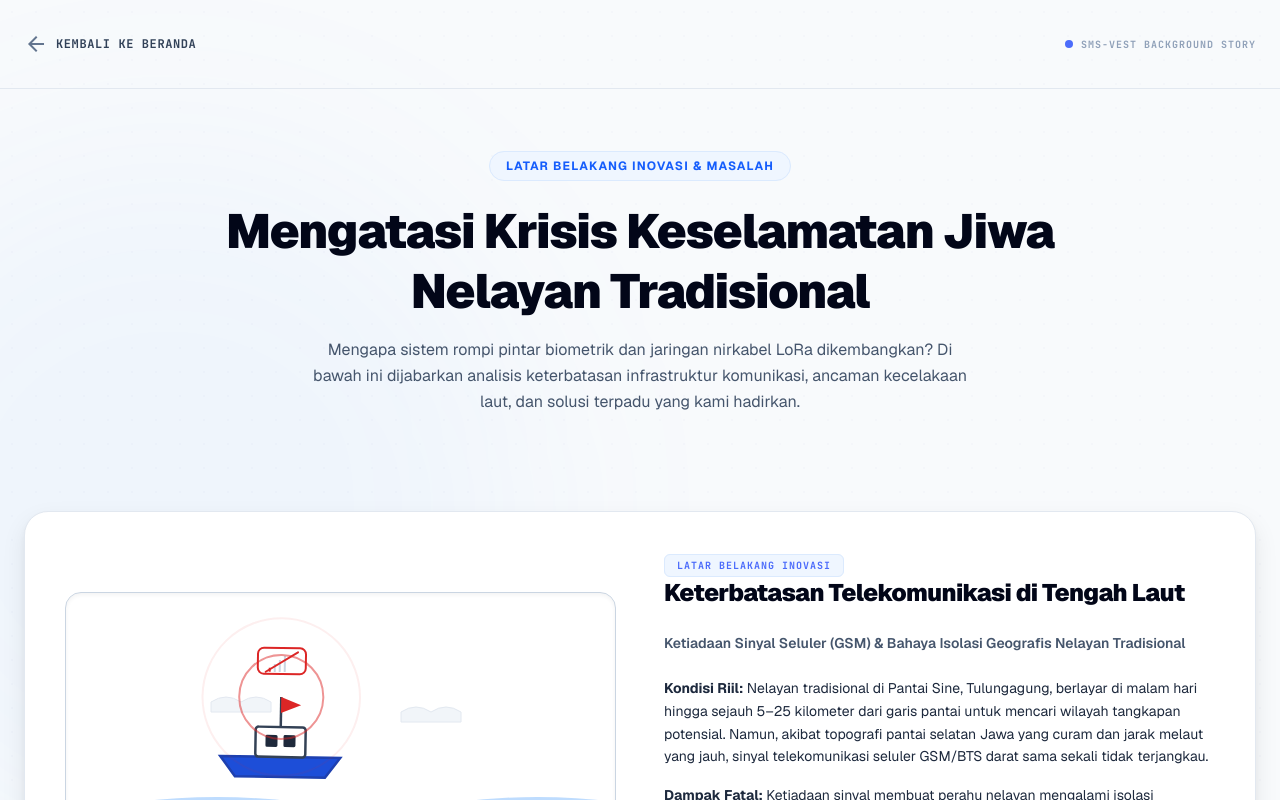
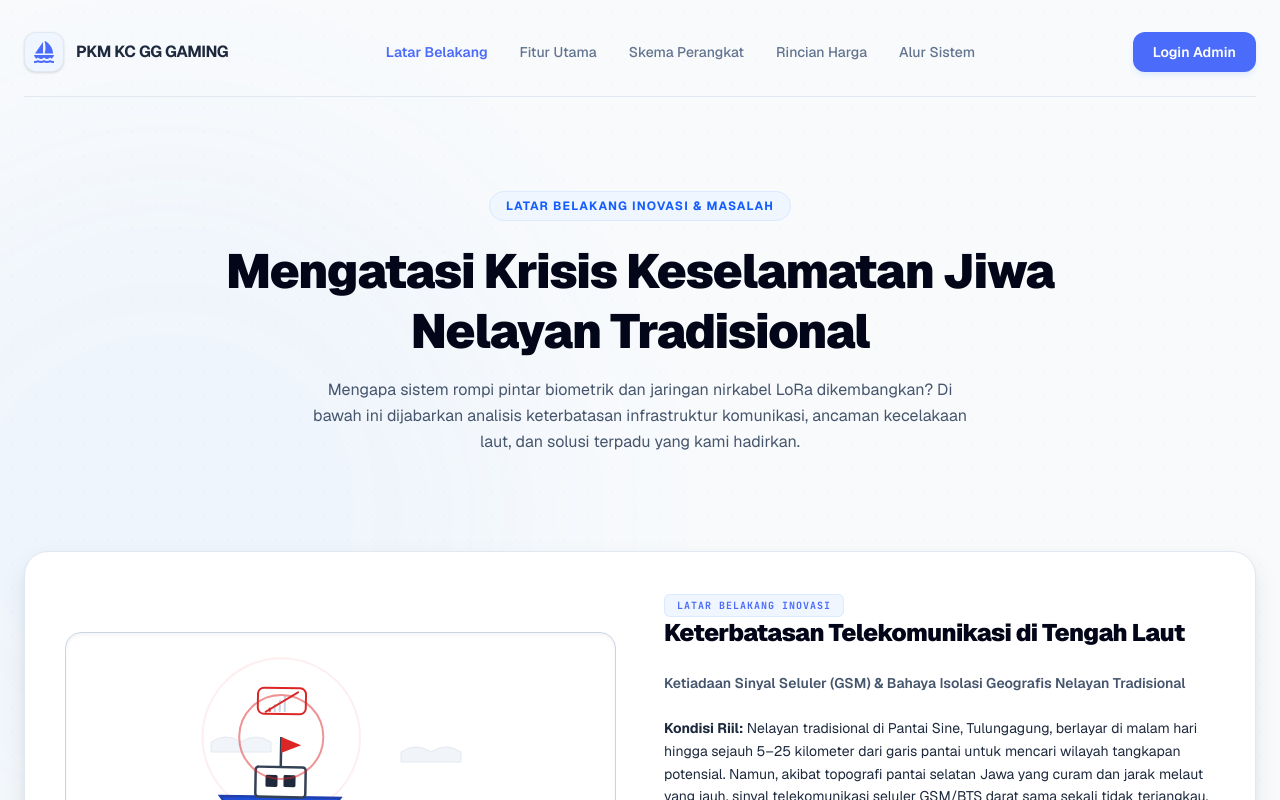
Before and after one commit to hellyoshaqiqie17/pkm-kc, a Next.js app: page /background in a window 1280 px wide. Shown: the top 800 px of the page. Built offline with nearby package versions, Linux system fonts and the light colour scheme; a web font is replaced by a local one.

Commit message:
fix: align header navigation and resolve active state styling clashing between landing page and background page

```diff
--- a/src/app/background/page.tsx
+++ b/src/app/background/page.tsx
@@ -14,15 +14,29 @@ export default function BackgroundPage() {
       <div className="absolute bottom-[5%] left-[-10%] w-[40rem] h-[40rem] bg-blue-400/5 rounded-full blur-[120px] pointer-events-none z-0" />
 
       {/* Header Navigation */}
-      <header className="relative z-10 max-w-7xl mx-auto px-6 py-8 flex items-center justify-between border-b border-slate-200">
-        <Link href="/" className="flex items-center gap-2 text-slate-500 hover:text-slate-800 transition-colors group">
-          <span className="material-icons text-sm transition-transform group-hover:-translate-x-1">arrow_back</span>
-          <span className="font-mono text-xs tracking-wider uppercase font-bold text-slate-700">Kembali ke Beranda</span>
-        </Link>
-        <div className="flex items-center gap-2">
-          <div className="h-2 w-2 rounded-full bg-[#4B6BFB] animate-pulse" />
-          <span className="text-[10px] font-mono tracking-widest text-slate-400 uppercase font-bold">SMS-VEST BACKGROUND STORY</span>
-        </div>
+      <header className="relative z-10 max-w-[1300px] mx-auto px-6 py-8">
+        <nav className="flex items-center justify-between pb-6 border-b border-slate-200">
+          <div className="flex items-center gap-3">
+            <div className="h-10 w-10 rounded-xl bg-blue-50 border border-slate-200 overflow-hidden flex items-center justify-center shadow-sm">
+              <span className="material-icons text-[#4B6BFB] text-lg">sailing</span>
+            </div>
+            <span className="font-sans text-base font-bold tracking-tight text-slate-800 uppercase">PKM KC GG GAMING</span>
+          </div>
+
+          <div className="hidden md:flex items-center gap-8 text-sm font-medium text-slate-500">
+            <Link href="/background" className="text-[#4B6BFB] font-semibold hover:text-blue-700 transition-colors">
+              Latar Belakang
+            </Link>
+            <Link href="/#features" className="hover:text-slate-800 transition-colors">Fitur Utama</Link>
+            <Link href="/#schematics" className="hover:text-slate-800 transition-colors">Skema Perangkat</Link>
+            <Link href="/#pricing" className="hover:text-slate-800 transition-colors">Rincian Harga</Link>
+            <Link href="/#architecture" className="hover:text-slate-800 transition-colors">Alur Sistem</Link>
+          </div>
+
+          <Link href="/admin/dashboard" className="px-5 py-2.5 rounded-xl bg-[#4B6BFB] text-white hover:bg-blue-600 text-sm font-semibold transition-all shadow-md shadow-blue-500/10">
+            Login Admin
+          </Link>
+        </nav>
       </header>
 
       {/* Main Title Hero */}
--- a/src/app/page.tsx
+++ b/src/app/page.tsx
@@ -59,7 +59,7 @@ export default function LandingPage() {
           </div>
 
           <div className="hidden md:flex items-center gap-8 text-sm font-medium text-slate-500">
-            <Link href="/background" className="text-[#4B6BFB] font-semibold hover:text-blue-700 transition-colors">
+            <Link href="/background" className="hover:text-slate-800 transition-colors">
               Latar Belakang
             </Link>
             <a href="#features" className="hover:text-slate-800 transition-colors">Fitur Utama</a>
```
